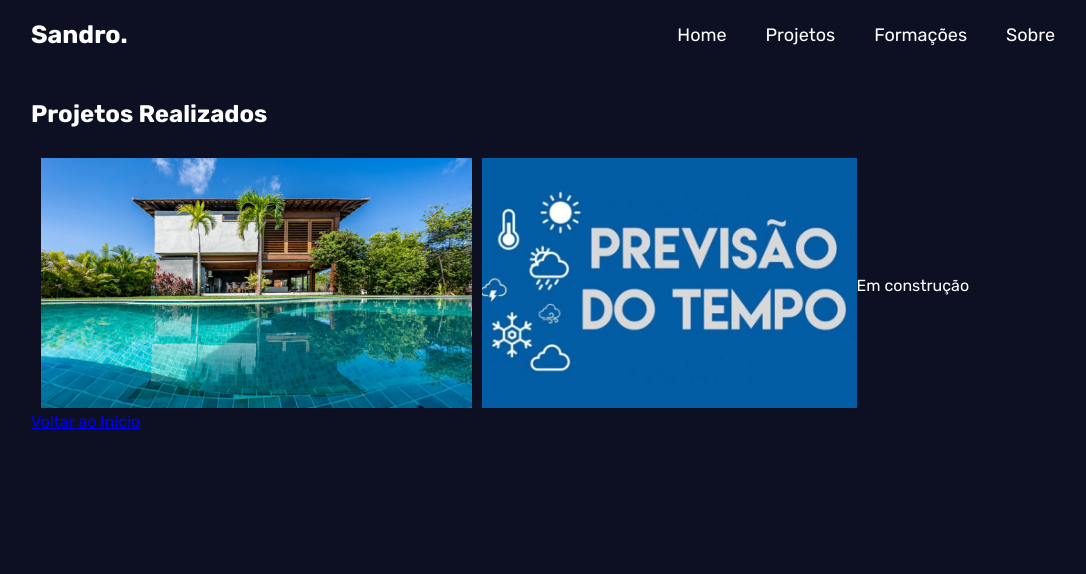
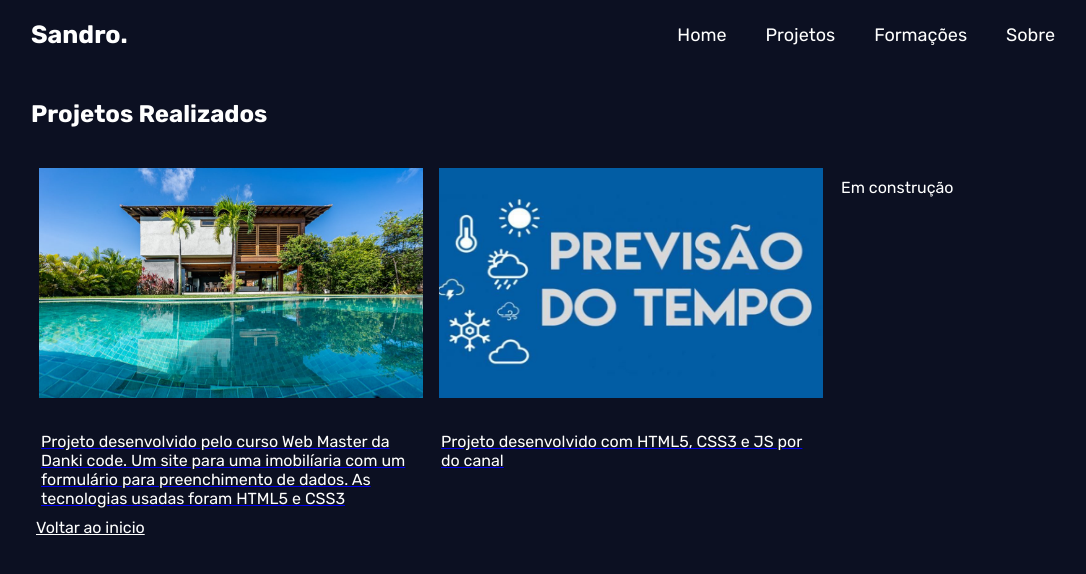
Before and after one commit to Sandrodepaula/portifolio, a plain HTML site: page projetos/projetos.html in a window 1280 px wide. Shown: the whole page, without its empty margins (97-1183 px from the left). Drawn offline with Linux system fonts and the light colour scheme.

Commit message:
alteração na origem da fonte

```diff
--- a/estilo/home.css
+++ b/estilo/home.css
@@ -1,14 +1,8 @@
-@charset "UTF-8";
 
-@import url('https://fonts.googleapis.com/css2? family= Rubik:wght@400;700 & display=swap');
-
-:root {
-    --fonte-normal: Arial, Verdana, Helvetica, sans-serif;
-    --fonte-padrão: 'Rubik', sans-serif;
-
-}
 *{
-    font-family: var(--fonte-padrão);
+    font-family: 'Montserrat', sans-serif;
+    font-family: 'Open Sans', sans-serif;
+    font-family: 'Rubik', sans-serif;
     padding: 0;
     margin: 0;
     box-sizing: border-box;
--- a/projetos/estilo/projetos.css
+++ b/projetos/estilo/projetos.css
@@ -1,13 +1,8 @@
-@charset "UTF-8";
-
-@import url('https://fonts.googleapis.com/css2? family= Rubik:wght@400;700 & display=swap');
-:root {
-    --fonte-normal: Arial, Verdana, Helvetica, sans-serif;
-    --fonte-padrão: 'Rubik', sans-serif;
-}
 
 *{
-    font-family: var(--fonte-padrão);
+    font-family: 'Montserrat', sans-serif;
+    font-family: 'Open Sans', sans-serif;
+    font-family: 'Rubik', sans-serif;
     padding: 0;
     margin: 0;
     box-sizing: border-box;
@@ -61,8 +56,6 @@ header{
 section{
     width: 100%;
     height: 100vh;
-    justify-content: space-between;
-    align-items: center;
     padding: 70px 10% 0;
 }
 
@@ -73,16 +66,25 @@ section h1{
 .banners{
     margin-top: 30px;
     display: flex;
-    align-items: center;
 }
 
-.banners a {
-    margin-left: 10px;
+.banners img{
+    width: 100%;
+    height: 250px;
+    padding: 10px 2%;
 }
 
-img{
-    width: 100%;
-    height: 250px;
+p{
+    width: 400px;
+    margin-top: 10px;
+    text-decoration: none;
+    color: #fff;
+    padding: 10px;
+}
+
+.btn-voltar a{
+    color: #fff;
+    margin-left: 5px;
 }
 
 
--- a/projetos/projetos.html
+++ b/projetos/projetos.html
@@ -5,6 +5,9 @@
     <meta http-equiv="X-UA-Compatible" content="IE=edge">
     <meta name="viewport" content="width=device-width, initial-scale=1.0">
     <title>Projetos</title>
+    <link rel="preconnect" href="https://fonts.googleapis.com">
+    <link rel="preconnect" href="https://fonts.gstatic.com" crossorigin>
+    <link href="https://fonts.googleapis.com/css2?family=Montserrat&family=Open+Sans:wght@300;400;500&family=Rubik:wght@400;700&display=swap" rel="stylesheet">
     <link rel="stylesheet" href="estilo/projetos.css">
 
 
@@ -31,11 +34,16 @@
 
             <a href="https://sandrodepaula.github.io/projeto-imobiliaria/" target="_blank">
                 <img src="imagens/bg-image.jpg" alt="imobilíaria">
+                <p>Projeto desenvolvido pelo curso Web Master da Danki code.
+                    Um site para uma imobilíaria com um formulário para preenchimento de dados.
+                    As tecnologias usadas foram HTML5 e CSS3
+                </p>
 
             </a>
 
             <a href="https://sandrodepaula.github.io/previsao-tempo/" target="_blank">
                 <img src="imagens/tempo.jpg" alt="previsão do tempo">
+                <p>Projeto desenvolvido com HTML5, CSS3 e JS por do canal </p>
             </a>
 
 
@@ -44,7 +52,12 @@
 
 
         </div>
-        <a href="/index.html">Voltar ao Inicio</a>
+        <div class="btn-voltar">
+
+            <a href="/index.html">Voltar ao inicio</a>
+
+        </div>
+
     </section>
 </body>
 </html>
--- a/sobre/estilo/sobre.css
+++ b/sobre/estilo/sobre.css
@@ -1,15 +1,8 @@
-@charset "UTF-8";
-
-@import url('https://fonts.googleapis.com/css2? family= Rubik:wght@400;700 & display=swap');
-
-:root {
-    --fonte-normal: Arial, Verdana, Helvetica, sans-serif;
-    --fonte-padrão: 'Rubik', sans-serif;
-
-}
 
 *{
-    font-family: var(--fonte-padrão);
+    font-family: 'Montserrat', sans-serif;
+    font-family: 'Open Sans', sans-serif;
+    font-family: 'Rubik', sans-serif;
     padding: 0;
     margin: 0;
     box-sizing: border-box;
```
Also changed, not shown: index.html (+3 -0 lines), sobre/sobre.html (+3 -0 lines), projetos/imagens/home-alt-2-regular-24.png (added).
